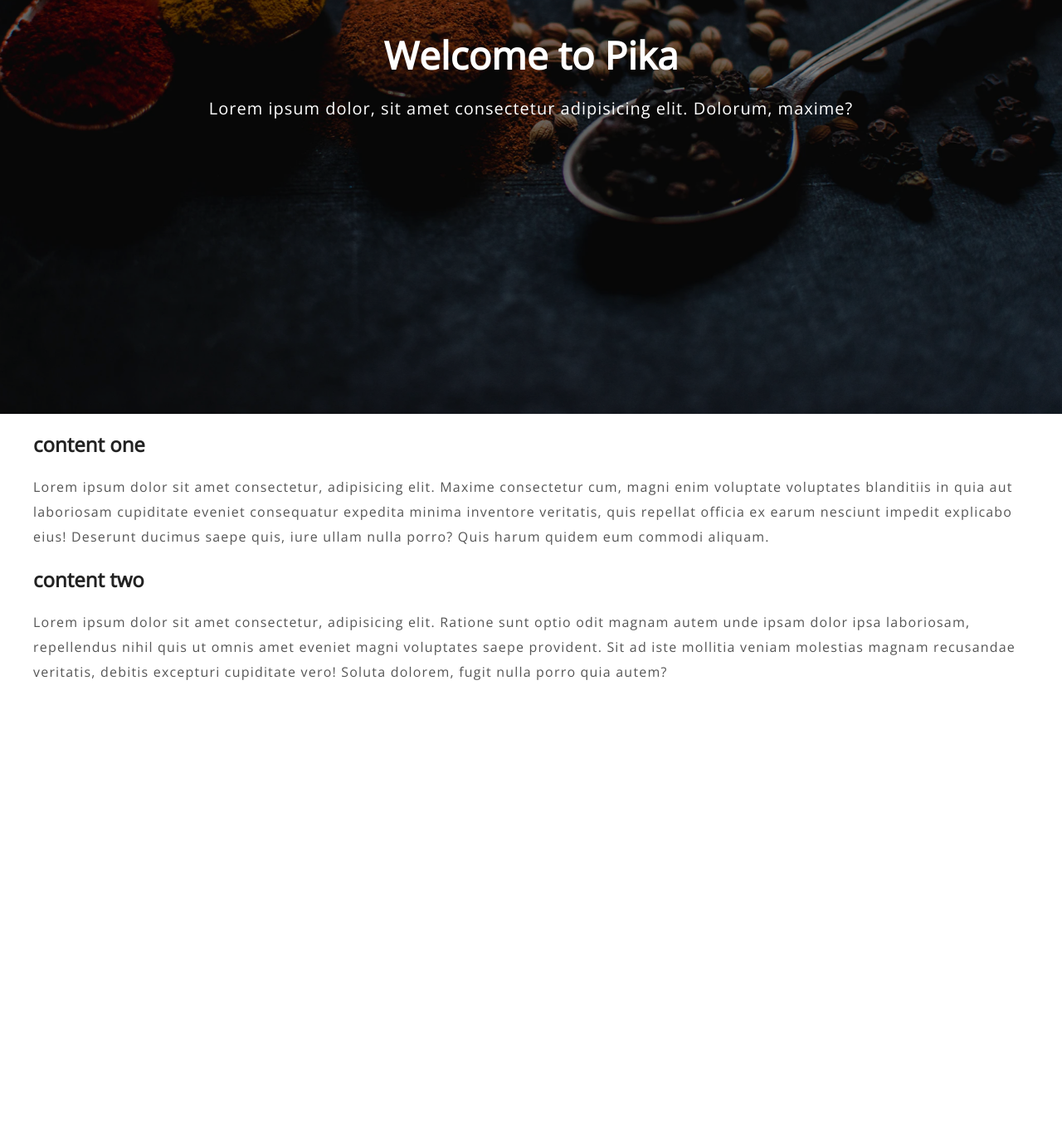
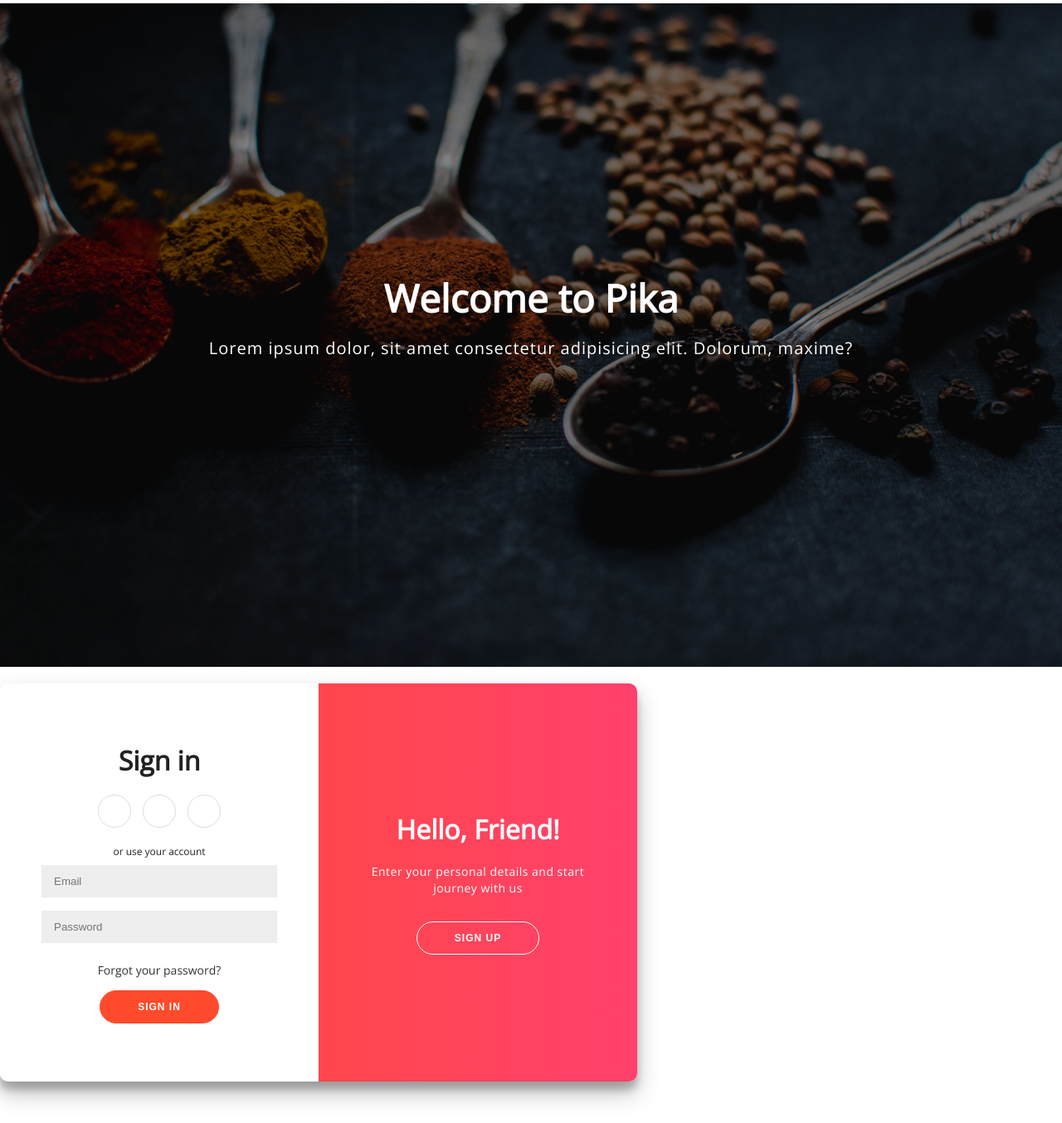
Before and after one commit to rcnobles/PIKA, a PHP site: page /Homepage.html in a window 1280 px wide. Shown: the part 301-1655 px from the top of the page at 83% size. Before the commit the page ends 1121 px from the top, so only its background shows below. Run offline with PHP 8.4, Linux system fonts and the light colour scheme.

Commit message:
sign in/up
Changes made to sign in/up. Still buggy and needs work

```diff
--- a/Homepage.html
+++ b/Homepage.html
@@ -2,7 +2,13 @@
   <head>
     <meta charset="utf-8">
     <meta name="viewport" content="width=device-width, initial-scale=1.0"/>
-    <link rel="stylesheet" href="stylee.css">
+    <link rel="stylesheet" href="homePage.css">
+    <link rel="stylesheet" href="signFrom.css">
+
+    <img src="https://img.icons8.com/windows/32/000000/facebook-new.png"/>
+    <img src="https://img.icons8.com/windows/32/000000/instagram-new.png"/>
+    <img src="https://img.icons8.com/windows/32/000000/twitter.png"/>
+
     <title>Home Page</title>
   </head>
 
@@ -25,6 +31,7 @@
             <p>Lorem ipsum dolor, sit amet consectetur adipisicing elit. Dolorum, maxime?</p>
         </div>
     </div>
+    <!--
     <section class="container content">
         <h2>content one</h2>
         <p>Lorem ipsum dolor sit amet consectetur, adipisicing elit. Maxime consectetur cum,
@@ -32,14 +39,56 @@
             consequatur expedita minima inventore veritatis, quis repellat officia ex earum
             nesciunt impedit explicabo eius! Deserunt ducimus saepe quis, iure ullam nulla porro?
             Quis harum quidem eum commodi aliquam.</p>
-        <h3>content two</h3>
-        <p>Lorem ipsum dolor sit amet consectetur, adipisicing elit. Ratione sunt optio odit
-            magnam autem unde ipsam dolor ipsa laboriosam, repellendus nihil quis ut omnis amet
-            eveniet magni voluptates saepe provident. Sit ad iste mollitia veniam molestias
-            magnam recusandae veritatis, debitis excepturi cupiditate vero! Soluta dolorem,
-            fugit nulla porro quia autem?</p>
     </section>
+    -->
 
-    <script src="script.js"></script>
+    <div class="containerSign" id="containerSign">
+      <div class="form-container sign-up-container">
+        <form action="#">
+          <h1>Create Account</h1>
+          <div class="social-container">
+            <a href="#" class="social"><i class="fab fa-facebook-f"></i></a>
+            <a href="#" class="social"><i class="fab fa-google-plus-g"></i></a>
+            <a href="#" class="social"><i class="fab fa-linkedin-in"></i></a>
+          </div>
+          <span>or use your email for registration</span>
+          <input type="text" placeholder="Name" />
+          <input type="email" placeholder="Email" />
+          <input type="password" placeholder="Password" />
+          <button>Sign Up</button>
+        </form>
+      </div>
+      <div class="form-container sign-in-container">
+        <form action="#">
+          <h1>Sign in</h1>
+          <div class="social-container">
+            <a href="#" class="social"><i class="fab fa-facebook-f"></i></a>
+            <a href="#" class="social"><i class="fab fa-google-plus-g"></i></a>
+            <a href="#" class="social"><i class="fab fa-linkedin-in"></i></a>
+          </div>
+          <span>or use your account</span>
+          <input type="email" placeholder="Email" />
+          <input type="password" placeholder="Password" />
+          <a href="#">Forgot your password?</a>
+          <button>Sign In</button>
+        </form>
+      </div>
+      <div class="overlay-container">
+        <div class="overlay">
+          <div class="overlay-panel overlay-left">
+            <h1>Welcome Back!</h1>
+            <p>To keep connected with us please login with your personal info</p>
+            <button class="ghost" id="signIn">Sign In</button>
+          </div>
+          <div class="overlay-panel overlay-right">
+            <h1>Hello, Friend!</h1>
+            <p>Enter your personal details and start journey with us</p>
+            <button class="ghost" id="signUp">Sign Up</button>
+          </div>
+        </div>
+      </div>
+    </div>
+
+    <script src="homepageScript.js"></script>
     </body>
 </html>
--- a/stylee.css
+++ b/homePage.css
@@ -11,7 +11,6 @@
     font-family: 'Open Sans', sans-serif;
     color: #222;
     padding-bottom: 50px;
-
 }
 
 .container {
--- /dev/null
+++ b/homepageScript.js
@@ -0,0 +1,24 @@
+const nav = document.querySelector('.nav')
+window.addEventListener('scroll', fixNav)
+
+function fixNav() {
+    if(window.scrollY > nav.offsetHeight + 110) {
+        nav.classList.add('active')
+    }
+    else {
+        nav.classList.remove('active')
+    }
+}
+
+
+const signUpButton = document.getElementById('signUp');
+const signInButton = document.getElementById('signIn');
+const container = document.getElementById('containerSign');
+
+signUpButton.addEventListener('click', () => {
+	container.classList.add("right-panel-active");
+});
+
+signInButton.addEventListener('click', () => {
+	container.classList.remove("right-panel-active");
+});
--- a/script.js
+++ /dev/null
@@ -1,11 +0,0 @@
-const nav = document.querySelector('.nav')
-window.addEventListener('scroll', fixNav)
-
-function fixNav() {
-    if(window.scrollY > nav.offsetHeight + 110) {
-        nav.classList.add('active')
-    }
-    else {
-        nav.classList.remove('active')
-    }
-}
--- /dev/null
+++ b/signFrom.css
@@ -0,0 +1,252 @@
+
+@import url('https://fonts.googleapis.com/css?family=Montserrat:400,800');
+
+* {
+	box-sizing: border-box;
+}
+
+containerSign {
+	background: #f6f5f7;
+	display: flex;
+	justify-content: center;
+	align-items: center;
+	flex-direction: column;
+	font-family: 'Montserrat', sans-serif;
+	height: 100vh;
+	margin: -20px 0 50px;
+}
+
+.containerSign h1 {
+	font-weight: bold;
+	margin: 0;
+}
+
+.containerSign h2 {
+	text-align: center;
+}
+
+p {
+	font-size: 14px;
+	font-weight: 100;
+	line-height: 20px;
+	letter-spacing: 0.5px;
+	margin: 20px 0 30px;
+}
+
+span {
+	font-size: 12px;
+}
+
+a {
+	color: #333;
+	font-size: 14px;
+	text-decoration: none;
+	margin: 15px 0;
+}
+
+button {
+	border-radius: 20px;
+	border: 1px solid #FF4B2B;
+	background-color: #FF4B2B;
+	color: #FFFFFF;
+	font-size: 12px;
+	font-weight: bold;
+	padding: 12px 45px;
+	letter-spacing: 1px;
+	text-transform: uppercase;
+	transition: transform 80ms ease-in;
+}
+
+button:active {
+	transform: scale(0.95);
+}
+
+button:focus {
+	outline: none;
+}
+
+button.ghost {
+	background-color: transparent;
+	border-color: #FFFFFF;
+}
+
+form {
+	background-color: #FFFFFF;
+	display: flex;
+	align-items: center;
+	justify-content: center;
+	flex-direction: column;
+	padding: 0 50px;
+	height: 100%;
+	text-align: center;
+}
+
+input {
+	background-color: #eee;
+	border: none;
+	padding: 12px 15px;
+	margin: 8px 0;
+	width: 100%;
+}
+
+.containerSign {
+	background-color: #fff;
+	border-radius: 10px;
+  	box-shadow: 0 14px 28px rgba(0,0,0,0.25),
+			0 10px 10px rgba(0,0,0,0.22);
+	position: relative;
+	overflow: hidden;
+	width: 768px;
+	max-width: 100%;
+	min-height: 480px;
+}
+
+.form-container {
+	position: absolute;
+	top: 0;
+	height: 100%;
+	transition: all 0.6s ease-in-out;
+}
+
+.sign-in-container {
+	left: 0;
+	width: 50%;
+	z-index: 2;
+}
+
+.containerSign.right-panel-active .sign-in-container {
+	transform: translateX(100%);
+}
+
+.sign-up-container {
+	left: 0;
+	width: 50%;
+	opacity: 0;
+	z-index: 1;
+}
+
+.containerSign.right-panel-active .sign-up-container {
+	transform: translateX(100%);
+	opacity: 1;
+	z-index: 5;
+	animation: show 0.6s;
+}
+
+@keyframes show {
+	0%, 49.99% {
+		opacity: 0;
+		z-index: 1;
+	}
+
+	50%, 100% {
+		opacity: 1;
+		z-index: 5;
+	}
+}
+
+.overlay-container {
+	position: absolute;
+	top: 0;
+	left: 50%;
+	width: 50%;
+	height: 100%;
+	overflow: hidden;
+	transition: transform 0.6s ease-in-out;
+	z-index: 100;
+}
+
+.containerSign.right-panel-active .overlay-container{
+	transform: translateX(-100%);
+}
+
+.overlay {
+	background: #FF416C;
+	background: -webkit-linear-gradient(to right, #FF4B2B, #FF416C);
+	background: linear-gradient(to right, #FF4B2B, #FF416C);
+	background-repeat: no-repeat;
+	background-size: cover;
+	background-position: 0 0;
+	color: #FFFFFF;
+	position: relative;
+	left: -100%;
+	height: 100%;
+	width: 200%;
+  	transform: translateX(0);
+	transition: transform 0.6s ease-in-out;
+}
+
+.containerSign.right-panel-active .overlay {
+  	transform: translateX(50%);
+}
+
+.overlay-panel {
+	position: absolute;
+	display: flex;
+	align-items: center;
+	justify-content: center;
+	flex-direction: column;
+	padding: 0 40px;
+	text-align: center;
+	top: 0;
+	height: 100%;
+	width: 50%;
+	transform: translateX(0);
+	transition: transform 0.6s ease-in-out;
+}
+
+.overlay-left {
+	transform: translateX(-20%);
+}
+
+.containerSign.right-panel-active .overlay-left {
+	transform: translateX(0);
+}
+
+.overlay-right {
+	right: 0;
+	transform: translateX(0);
+}
+
+.containerSign.right-panel-active .overlay-right {
+	transform: translateX(20%);
+}
+
+.social-container {
+	margin: 20px 0;
+}
+
+.social-container a {
+	border: 1px solid #DDDDDD;
+	border-radius: 50%;
+	display: inline-flex;
+	justify-content: center;
+	align-items: center;
+	margin: 0 5px;
+	height: 40px;
+	width: 40px;
+}
+
+footer {
+    background-color: #222;
+    color: #fff;
+    font-size: 14px;
+    bottom: 0;
+    position: fixed;
+    left: 0;
+    right: 0;
+    text-align: center;
+    z-index: 999;
+}
+
+footer p {
+    margin: 10px 0;
+}
+
+footer i {
+    color: red;
+}
+
+footer a {
+    color: #3c97bf;
+    text-decoration: none;
+}
```
